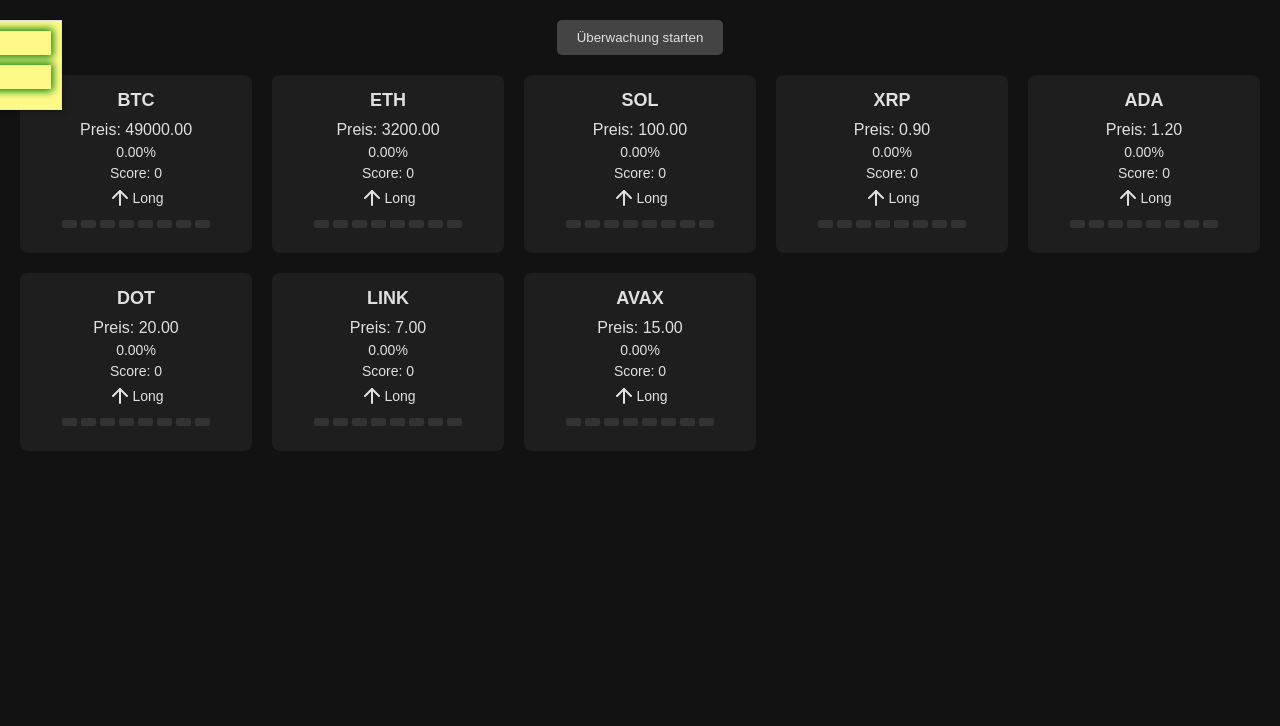
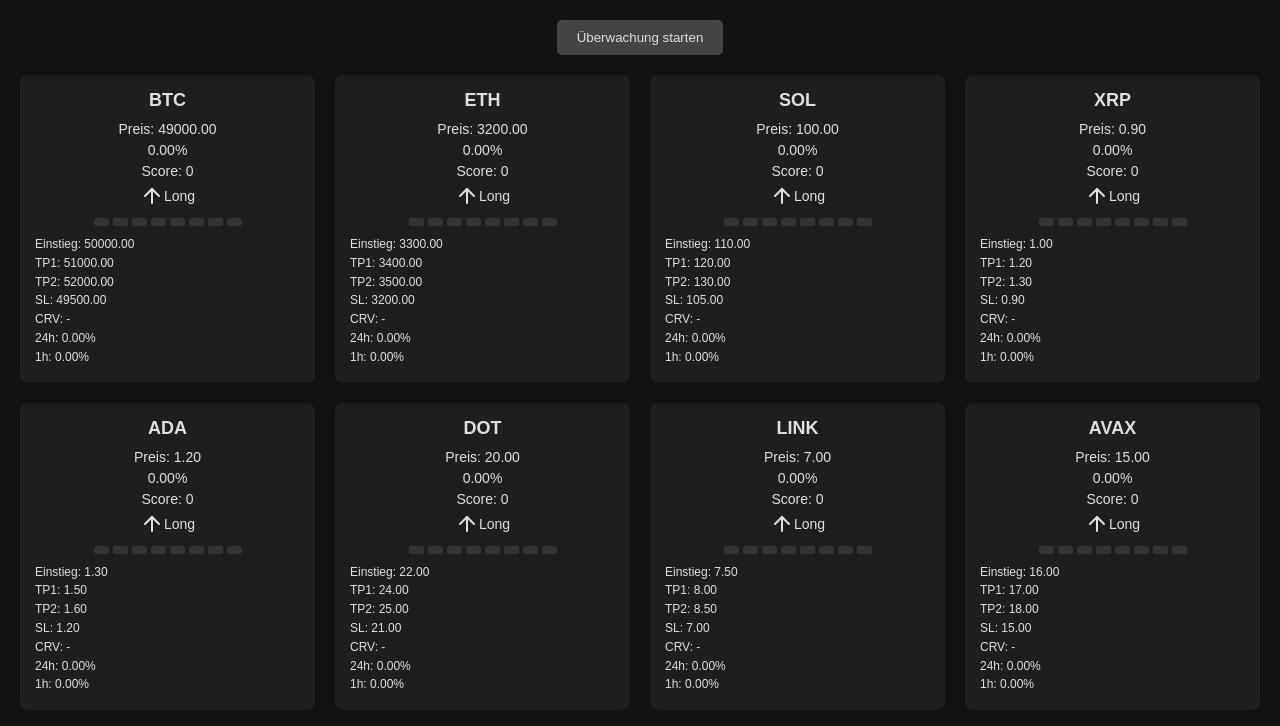
Before and after one commit to andreasmuthig/krypto-scanner, a plain HTML site: page lab3.html in a window 1280 px wide. Drawn offline with nearby package versions, Linux system fonts and the light colour scheme.

Commit message:
Add files via upload

```diff
--- a/lab3.html
+++ b/lab3.html
@@ -5,7 +5,7 @@
   <meta name="viewport" content="width=device-width, initial-scale=1.0">
   <title>Crypto Monitor</title>
   <style>
-    /* Grundlegende Dark-Mode Styles */
+    /* Dark Mode und Grundlayout */
     body {
       background-color: #121212;
       color: #e0e0e0;
@@ -13,8 +13,7 @@
       margin: 0;
       padding: 20px;
     }
-
-    /* Toggle-Button für die Überwachung */
+    /* Toggle-Button für Überwachung */
     #toggleMonitoring {
       display: block;
       margin: 0 auto 20px;
@@ -24,17 +23,14 @@
       border-radius: 5px;
       color: #e0e0e0;
       cursor: pointer;
-      z-index: 1; /* Über dem Post-it-Menü */
-      position: relative;
     }
     #toggleMonitoring.active {
       background-color: #28a745;
     }
-
     /* Asset Grid */
     .asset-grid {
       display: grid;
-      grid-template-columns: repeat(auto-fill, minmax(200px, 1fr));
+      grid-template-columns: repeat(auto-fill, minmax(250px, 1fr));
       gap: 20px;
     }
     .asset-tile {
@@ -42,19 +38,13 @@
       padding: 15px;
       border-radius: 8px;
       text-align: center;
+      font-size: 14px;
     }
     .asset-tile h2 {
       font-size: 18px;
       margin: 0 0 10px;
     }
-    .price {
-      font-size: 16px;
-      margin-bottom: 5px;
-    }
-    .price-change,
-    .score,
-    .trade-direction {
-      font-size: 14px;
+    .price, .price-change, .score, .trade-direction {
       margin-bottom: 5px;
     }
     .trade-direction {
@@ -86,57 +76,21 @@
     .segment.final {
       background-color: blue;
     }
-
-    /* Menü im Post-it-Stil (links am Bildschirm) */
-    .side-menu {
-      position: fixed;
-      top: 20px;
-      left: 0;
-      width: 200px;
-      background-color: #fffa87; /* Post-it-Farbe */
-      border: 1px solid #e0e0e0;
-      padding: 10px;
-      box-shadow: 2px 2px 5px rgba(0,0,0,0.3);
-      transition: transform 0.3s ease;
-      transform: translateX(-160px); /* Geschlossen: nur ~40px sichtbar */
-      cursor: pointer;
-      z-index: 999;
+    /* Zusätzliche Trade-Infos */
+    .trade-info {
+      text-align: left;
+      margin-top: 10px;
+      font-size: 12px;
+      line-height: 1.4;
     }
-    .side-menu.open {
-      transform: translateX(0); /* Offen: komplett sichtbar */
-    }
-    .menu-item {
-      margin-bottom: 10px;
-      display: flex;
-      align-items: center;
-    }
-    .menu-item i {
-      margin-right: 8px;
-    }
-    /* Glüh-Effekt: aktiv = grün, inaktiv = rot */
-    .menu-item.active {
-      box-shadow: 0 0 8px 2px green;
-    }
-    .menu-item.inactive {
-      box-shadow: 0 0 8px 2px red;
+    .trade-info div {
+      margin-bottom: 2px;
     }
   </style>
 </head>
 <body>
 
-  <!-- Post-it-Menü -->
-  <div id="sideMenu" class="side-menu">
-    <div class="menu-item active" id="toggleAlarm">
-      <i data-feather="bell"></i>
-      <span>Alarm</span>
-    </div>
-    <div class="menu-item active" id="toggleSpeech">
-      <i data-feather="mic"></i>
-      <span>Sprachausgabe</span>
-    </div>
-  </div>
-
-  <!-- Überwachung starten/stoppen -->
+  <!-- Toggle-Button für die Asset-Überwachung -->
   <button id="toggleMonitoring">Überwachung starten</button>
 
   <!-- Asset Grid -->
@@ -154,10 +108,10 @@
     /* Globale Schalter */
     let alarmEnabled = true;
     let speechEnabled = true;
-    /* CRV-Schwellenwert: 80 % des Weges von Entry bis TP1 */
+    /* CRV-Schwellenwert: z. B. 80 % des Weges von Entry bis TP1 */
     const crvThreshold = 0.8;
 
-    /* Beispielhafte Asset-Daten */
+    /* Asset-Daten – zusätzlich erweiterte Informationen */
     const assets = [
       {
         name: "BTCUSDT",
@@ -165,11 +119,15 @@
         fullName: "Bitcoin",
         currentPrice: 49000,
         entryPrice: 50000,
-        tp1: 50500,
+        tp1: 51000,
+        tp2: 52000,
+        sl: 49500,
         margin: 1000,
         alarmTriggered: false,
         priceHistory: [],
-        tradeDirection: "neutral"
+        tradeDirection: "neutral",
+        change24h: 0,
+        change1h: 0
       },
       {
         name: "ETHUSDT",
@@ -177,11 +135,15 @@
         fullName: "Ethereum",
         currentPrice: 3200,
         entryPrice: 3300,
-        tp1: 3350,
+        tp1: 3400,
+        tp2: 3500,
+        sl: 3200,
         margin: 100,
         alarmTriggered: false,
         priceHistory: [],
-        tradeDirection: "neutral"
+        tradeDirection: "neutral",
+        change24h: 0,
+        change1h: 0
       },
       {
         name: "SOLUSDT",
@@ -189,11 +151,15 @@
         fullName: "Solana",
         currentPrice: 100,
         entryPrice: 110,
-        tp1: 112,
+        tp1: 120,
+        tp2: 130,
+        sl: 105,
         margin: 10,
         alarmTriggered: false,
         priceHistory: [],
-        tradeDirection: "neutral"
+        tradeDirection: "neutral",
+        change24h: 0,
+        change1h: 0
       },
       {
         name: "XRPUSDT",
@@ -201,11 +167,15 @@
         fullName: "Ripple",
         currentPrice: 0.9,
         entryPrice: 1.0,
-        tp1: 1.05,
+        tp1: 1.2,
+        tp2: 1.3,
+        sl: 0.9,
         margin: 0.1,
         alarmTriggered: false,
         priceHistory: [],
-        tradeDirection: "neutral"
+        tradeDirection: "neutral",
+        change24h: 0,
+        change1h: 0
       },
       {
         name: "ADAUSDT",
@@ -213,11 +183,15 @@
         fullName: "Cardano",
         currentPrice: 1.2,
         entryPrice: 1.3,
-        tp1: 1.35,
+        tp1: 1.5,
+        tp2: 1.6,
+        sl: 1.2,
         margin: 0.1,
         alarmTriggered: false,
         priceHistory: [],
-        tradeDirection: "neutral"
+        tradeDirection: "neutral",
+        change24h: 0,
+        change1h: 0
       },
       {
         name: "DOTUSDT",
@@ -225,11 +199,15 @@
         fullName: "Polkadot",
         currentPrice: 20,
         entryPrice: 22,
-        tp1: 23,
+        tp1: 24,
+        tp2: 25,
+        sl: 21,
         margin: 2,
         alarmTriggered: false,
         priceHistory: [],
-        tradeDirection: "neutral"
+        tradeDirection: "neutral",
+        change24h: 0,
+        change1h: 0
       },
       {
         name: "LINKUSDT",
@@ -237,11 +215,15 @@
         fullName: "Chainlink",
         currentPrice: 7,
         entryPrice: 7.5,
-        tp1: 7.8,
+        tp1: 8,
+        tp2: 8.5,
+        sl: 7,
         margin: 0.5,
         alarmTriggered: false,
         priceHistory: [],
-        tradeDirection: "neutral"
+        tradeDirection: "neutral",
+        change24h: 0,
+        change1h: 0
       },
       {
         name: "AVAXUSDT",
@@ -249,11 +231,15 @@
         fullName: "Avalanche",
         currentPrice: 15,
         entryPrice: 16,
-        tp1: 16.5,
+        tp1: 17,
+        tp2: 18,
+        sl: 15,
         margin: 1,
         alarmTriggered: false,
         priceHistory: [],
-        tradeDirection: "neutral"
+        tradeDirection: "neutral",
+        change24h: 0,
+        change1h: 0
       }
     ];
 
@@ -261,7 +247,7 @@
     let simulationInterval;
     const assetGrid = document.getElementById("assetGrid");
 
-    /* Kacheln generieren */
+    /* Generiere die Asset-Kacheln inklusive zusätzlicher Trade-Infos */
     function generateAssetTiles() {
       assetGrid.innerHTML = "";
       assets.forEach((asset, index) => {
@@ -279,18 +265,26 @@
           <div class="led-bar">
             ${'<div class="segment"></div>'.repeat(8)}
           </div>
+          <div class="trade-info">
+            <div>Einstieg: <span class="entry-price">${asset.entryPrice.toFixed(2)}</span></div>
+            <div>TP1: <span class="tp1">${asset.tp1.toFixed(2)}</span></div>
+            <div>TP2: <span class="tp2">${asset.tp2.toFixed(2)}</span></div>
+            <div>SL: <span class="sl">${asset.sl.toFixed(2)}</span></div>
+            <div>CRV: <span class="crv">-</span></div>
+            <div>24h: <span class="change24h">0.00%</span></div>
+            <div>1h: <span class="change1h">0.00%</span></div>
+          </div>
         `;
         assetGrid.appendChild(tile);
       });
       feather.replace();
     }
 
-    /* LED-Balken aktualisieren */
+    /* Aktualisiert den LED-Balken */
     function updateLedBar(asset, tile) {
       const ledBar = tile.querySelector(".led-bar");
       const segments = ledBar.querySelectorAll(".segment");
-      let progress =
-        (asset.currentPrice - (asset.entryPrice - asset.margin)) / asset.margin;
+      let progress = (asset.currentPrice - (asset.entryPrice - asset.margin)) / asset.margin;
       progress = Math.max(0, Math.min(progress, 1));
       const segmentsToLight = Math.floor(progress * segments.length);
       segments.forEach((seg, index) => {
@@ -304,13 +298,13 @@
       });
     }
 
-    /* Preis anzeigen */
+    /* Aktualisiert den Preis-Display */
     function updatePriceDisplay(asset, tile) {
       const priceDiv = tile.querySelector(".price");
       priceDiv.textContent = "Preis: " + asset.currentPrice.toFixed(2);
     }
 
-    /* Prozentuale Kursveränderung */
+    /* Aktualisiert die prozentuale Preisveränderung */
     function updatePriceChange(asset, tile) {
       const priceChangeDiv = tile.querySelector(".price-change");
       if (asset.priceHistory.length > 1) {
@@ -323,17 +317,16 @@
       }
     }
 
-    /* Einfacher Score basierend auf dem Fortschritt zum Einstiegspreis */
+    /* Aktualisiert den Score (basierend auf dem Fortschritt zum Einstieg) */
     function updateScoreDisplay(asset, tile) {
       const scoreElement = tile.querySelector(".score");
-      let progress =
-        (asset.currentPrice - (asset.entryPrice - asset.margin)) / asset.margin;
+      let progress = (asset.currentPrice - (asset.entryPrice - asset.margin)) / asset.margin;
       progress = Math.max(0, Math.min(progress, 1));
       const score = Math.floor(progress * 100);
       scoreElement.textContent = "Score: " + score;
     }
 
-    /* Trade-Richtung aktualisieren */
+    /* Aktualisiert die Trade-Richtungsanzeige */
     function updateTradeDirection(asset, tile) {
       const directionContainer = tile.querySelector(".trade-direction");
       if (asset.priceHistory.length > 1) {
@@ -356,23 +349,31 @@
       feather.replace();
     }
 
-    /* Alarm auslösen, falls CRV-Schwelle noch nicht überschritten */
+    /* Aktualisiert die zusätzlichen Trade-Infos */
+    function updateTradeInfo(asset, tile) {
+      tile.querySelector(".entry-price").textContent = asset.entryPrice.toFixed(2);
+      tile.querySelector(".tp1").textContent = asset.tp1.toFixed(2);
+      tile.querySelector(".tp2").textContent = asset.tp2.toFixed(2);
+      tile.querySelector(".sl").textContent = asset.sl.toFixed(2);
+      // Berechne CRV: (TP1 - Entry) / (Entry - SL)
+      const crv = (asset.tp1 - asset.entryPrice) / (asset.entryPrice - asset.sl);
+      tile.querySelector(".crv").textContent = crv.toFixed(2);
+      tile.querySelector(".change24h").textContent = (asset.change24h >= 0 ? "+" : "") + asset.change24h + "%";
+      tile.querySelector(".change1h").textContent = (asset.change1h >= 0 ? "+" : "") + asset.change1h + "%";
+    }
+
+    /* Alarm-Check unter CRV-Bedingung */
     function checkAlarm(asset) {
-      const threshold =
-        asset.entryPrice + (asset.tp1 - asset.entryPrice) * crvThreshold;
-      if (
-        !asset.alarmTriggered &&
-        asset.currentPrice >= asset.entryPrice &&
-        asset.currentPrice < threshold
-      ) {
+      const threshold = asset.entryPrice + (asset.tp1 - asset.entryPrice) * crvThreshold;
+      if (!asset.alarmTriggered &&
+          asset.currentPrice >= asset.entryPrice &&
+          asset.currentPrice < threshold) {
         asset.alarmTriggered = true;
         if (alarmEnabled) {
           document.getElementById("alarmAudio").play();
         }
         if (speechEnabled && "speechSynthesis" in window) {
-          const utterance = new SpeechSynthesisUtterance(
-            asset.fullName + " erreicht den Einstiegspreis"
-          );
+          const utterance = new SpeechSynthesisUtterance(asset.fullName + " erreicht den Einstiegspreis");
           window.speechSynthesis.speak(utterance);
         } else if (!speechEnabled) {
           console.log(asset.fullName + " erreicht den Einstiegspreis");
@@ -388,10 +389,11 @@
       updateLedBar(asset, tile);
       updateScoreDisplay(asset, tile);
       updateTradeDirection(asset, tile);
+      updateTradeInfo(asset, tile);
       checkAlarm(asset);
     }
 
-    /* Simulierte Preisupdates (in echtem Einsatz durch WebSocket/REST ersetzen) */
+    /* Simuliert Preisupdates (in echtem Einsatz durch WebSocket/REST ersetzen) */
     function updatePrices() {
       assets.forEach((asset, index) => {
         const change = Math.random() * 10 - 5;
@@ -400,6 +402,9 @@
         if (asset.priceHistory.length > 5) {
           asset.priceHistory.shift();
         }
+        // Simuliere zufällige Werte für 24h- und 1h-Änderung
+        asset.change24h = (Math.random() * 20 - 10).toFixed(2);
+        asset.change1h = (Math.random() * 4 - 2).toFixed(2);
         updateTile(asset, index);
       });
     }
@@ -419,27 +424,6 @@
       }
     });
 
-    /* Klick auf das Post-it-Menü – öffnet/schließt */
-    document.getElementById("sideMenu").addEventListener("click", function () {
-      this.classList.toggle("open");
-    });
-
-    /* Alarm-Funktion ein-/ausschalten */
-    document.getElementById("toggleAlarm").addEventListener("click", function (e) {
-      e.stopPropagation(); // Verhindert, dass der Klick das Menü ein-/ausfährt
-      alarmEnabled = !alarmEnabled;
-      this.classList.toggle("active", alarmEnabled);
-      this.classList.toggle("inactive", !alarmEnabled);
-    });
-
-    /* Sprachausgabe ein-/ausschalten */
-    document.getElementById("toggleSpeech").addEventListener("click", function (e) {
-      e.stopPropagation();
-      speechEnabled = !speechEnabled;
-      this.classList.toggle("active", speechEnabled);
-      this.classList.toggle("inactive", !speechEnabled);
-    });
-
     /* Initiale Generierung der Asset-Kacheln */
     generateAssetTiles();
   </script>
```
